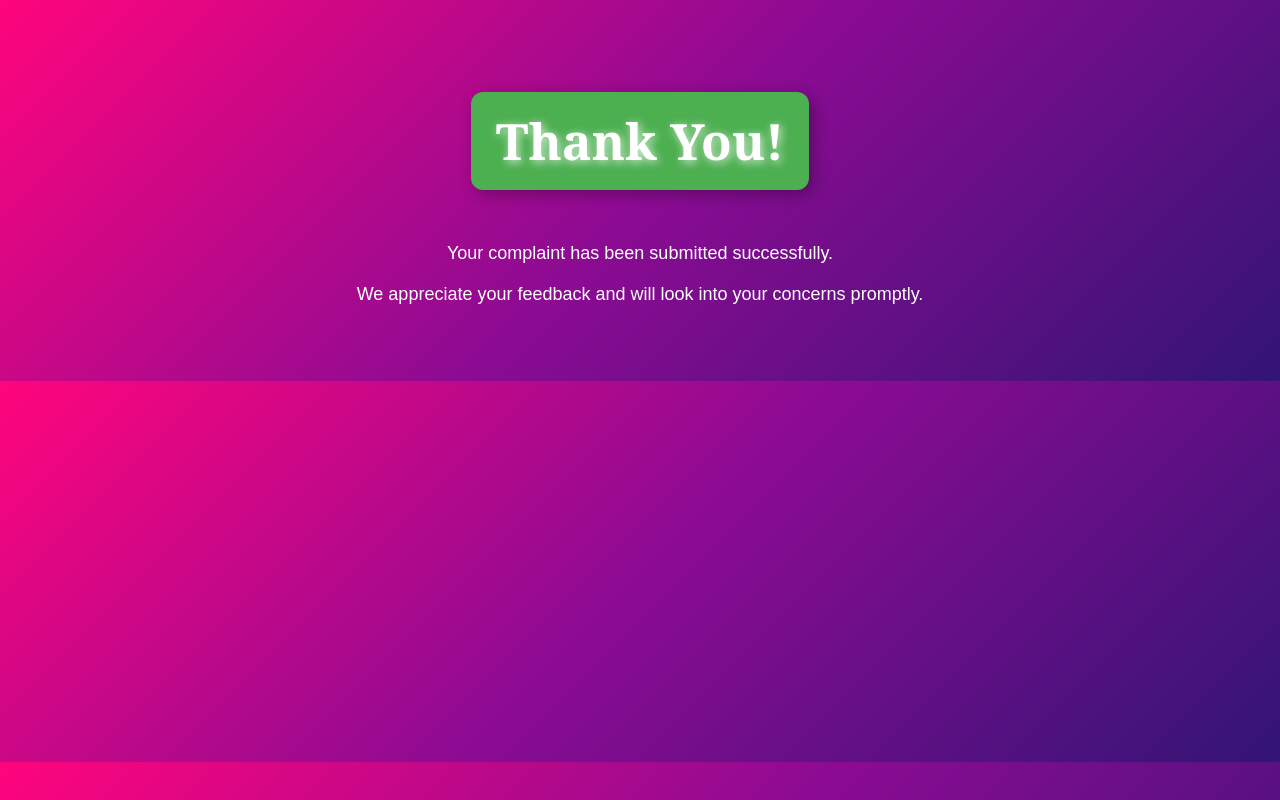
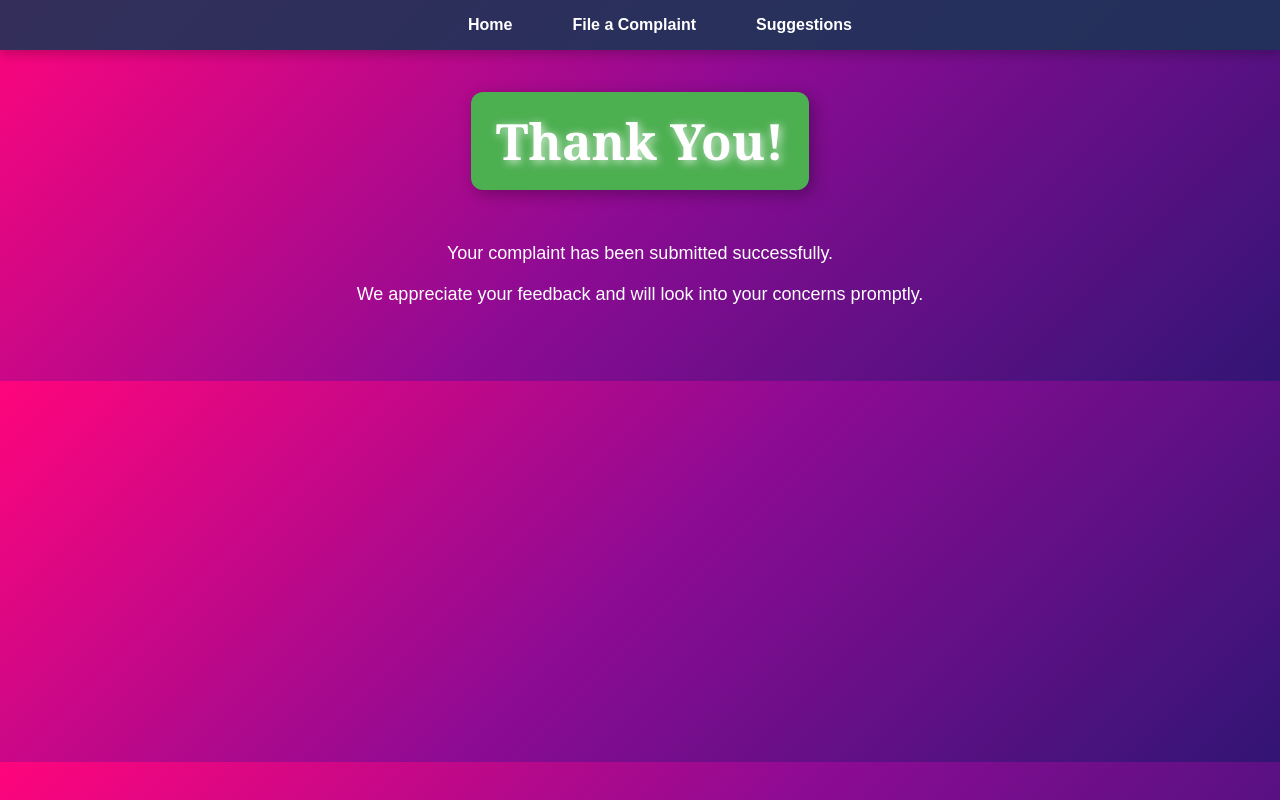
Before and after one commit to kkiran47/college_complants, a website: page public/success.html in a window 1280 px wide. Drawn offline with Linux system fonts and the light colour scheme.

Commit message:
Update success.html

```diff
--- a/public/success.html
+++ b/public/success.html
@@ -45,9 +45,49 @@
             animation: fadeInZoom 1.5s ease-in-out 0.5s forwards;
         }
 
+        nav {
+            background: rgba(29, 53, 87, 0.9);
+            color: white;
+            width: 100%;
+            text-align: center;
+            position: fixed;
+            top: 0;
+            left: 0;
+            z-index:10;
+            box-shadow: 0px 5px 10px rgba(0, 0, 0, 0.2);
+            animation: slideIn 1s ease-out;
+        }
+
+        nav ul {
+            list-style: none;
+            display: flex;
+            justify-content: center;
+            gap: 30px;
+        }
+
+        nav ul li a {
+            color: white;
+            text-decoration: none;
+            font-weight: bold;
+            padding: 8px 15px;
+            transition: all 0.3s;
+            border-radius: 5px;
+        }
+
+        nav ul li a:hover {
+            color: #ffd700;
+            background: rgba(255, 255, 255, 0.2);
+        }
     </style>
 </head>
 <body>
+     <nav>
+        <ul>
+            <li><a href="index.html">Home</a></li>
+            <li><a href="cc.html">File a Complaint</a></li>
+            <li><a href="suggest.html">Suggestions</a></li>
+        </ul>
+    </nav>
     <h1>Thank You!</h1>
     <p>Your complaint has been submitted successfully.</p>
     <p>We appreciate your feedback and will look into your concerns promptly.</p>
```
